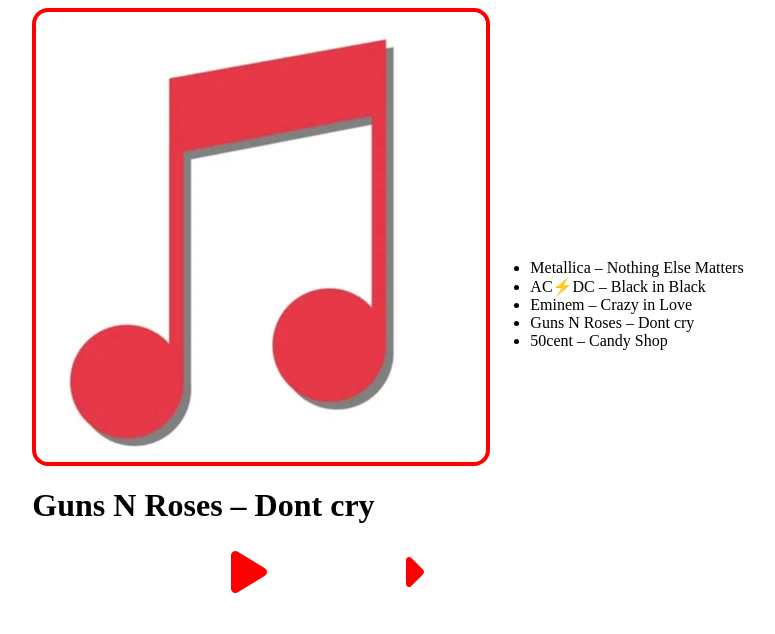
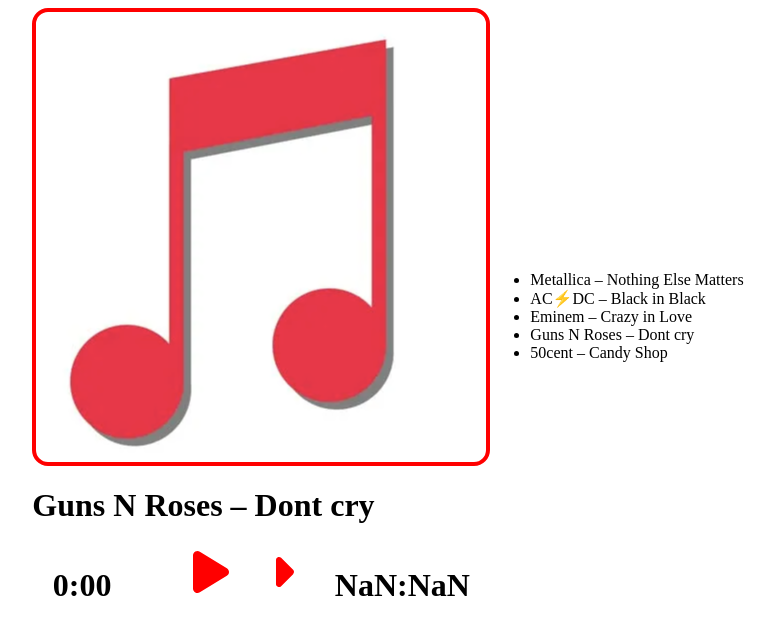
Before and after one commit to Cor4zon/MP3-Player, a React (Create React App) app: page / in a window 1280 px wide. Shown: the top 634 px of the page, without its empty margins (252-1027 px from the left). Built offline with nearby package versions, Linux system fonts and the light colour scheme.

Commit message:
time duration demonstration

```diff
--- a/src/components/ControlButtons/ControlButtons.js
+++ b/src/components/ControlButtons/ControlButtons.js
@@ -1,4 +1,4 @@
-import React, { useState } from 'react';
+import React, { useState, useEffect } from 'react';
 import {FontAwesomeIcon} from "@fortawesome/react-fontawesome";
 import { library } from "@fortawesome/fontawesome-svg-core";
 import { faCaretLeft, faPause, faPlay, faCaretRight } from "@fortawesome/free-solid-svg-icons";
@@ -11,6 +11,14 @@ library.add(faCaretRight);
 
 const ControlButtons = ({ track }) => {
     const [ isPlay, setIsPlay ] = useState(false);
+    const [ duration, setDuration ] = useState("");
+    const [ timePlay, setTimePlay ] = useState(0);
+
+    useEffect(() => {
+        const minutes = Math.floor(track?.audio.duration / 60)
+        const seconds = Math.floor(track?.audio.duration % 60)
+        setDuration(`${minutes}:${seconds}`)
+    }, [track]);
 
     const playButton = () => {
         if (isPlay) {
@@ -29,9 +37,11 @@ const ControlButtons = ({ track }) => {
         console.log("Next track");
     }
 
+
     return (
 
         <div className="controlButtons__container">
+            <h1>0:00</h1>
             <span style={{fontSize: 3 + 'em', color: 'red'}} onClick={prevTrack} >
                 <FontAwesomeIcon icon="fa-solid-6x fa-caret-left" />
             </span>
@@ -47,6 +57,7 @@ const ControlButtons = ({ track }) => {
             <span style={{fontSize: 3 + 'em', color: 'red'}} onClick={nextTrack} >
                 <FontAwesomeIcon icon="fa-solid fa-caret-right" />
             </span>
+            <h1>{duration}</h1>
         </div>
     );
 };
```
